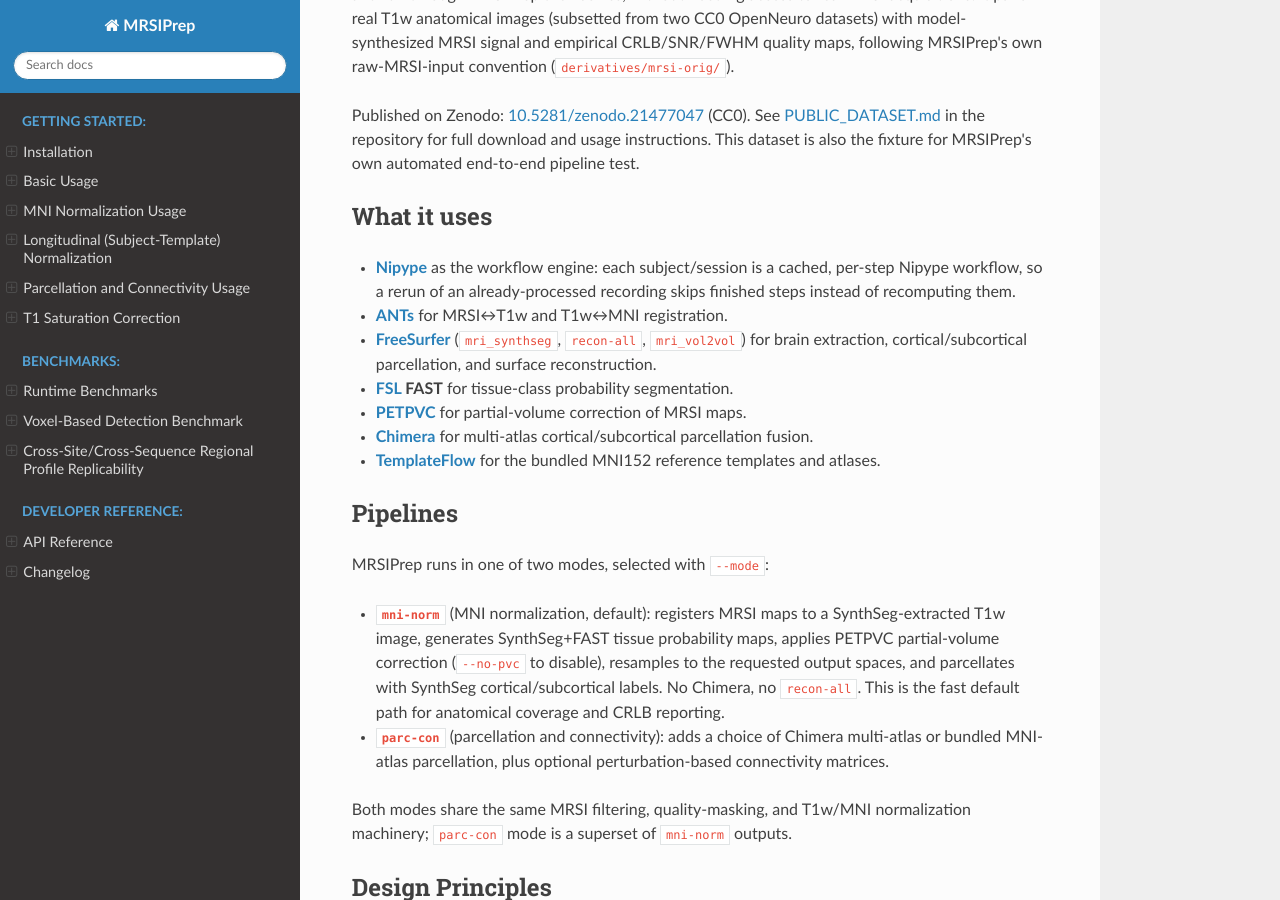
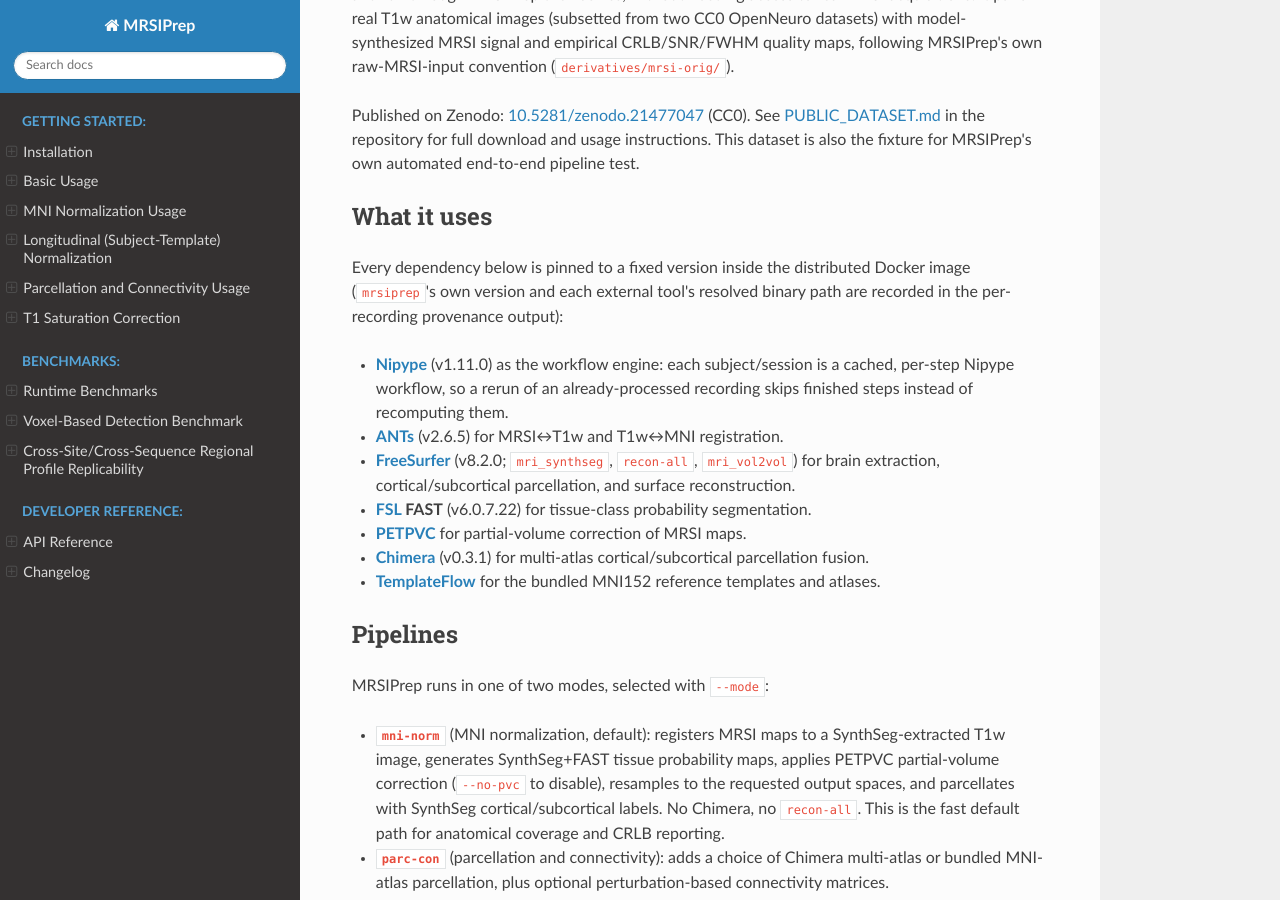
Before and after one commit to MRSI-Psychosis-UP/MRSIPrep, a Sphinx documentation site: the page built from docs/index.md, in a window 1280 px wide and 900 px high, scrolled down 1254 px. Built offline with Sphinx 7.4.7 and the Read the Docs theme 3.1.0, drawn with Linux system fonts in a browser that asks for light colours.

Commit message:
Add pinned dependency versions to the What it uses list
Verified directly from the built mrsiprep:cpu image (Dockerfile defaults
don't hardcode most of these -- FSL/FreeSurfer/PETPVC/Chimera come from
private/licensed archives supplied at build time): Nipype 1.11.0, ANTs
2.6.5, FreeSurfer 8.2.0, FSL 6.0.7.22, Chimera 0.3.1. PETPVC's version
could not be verified (no --version flag, not dpkg-tracked) so no number
is claimed for it. Matches the same versions now stated in the
manuscript's Code Availability section.

```diff
--- a/docs/index.md
+++ b/docs/index.md
@@ -56,16 +56,21 @@
 
 ## What it uses
 
-- **[Nipype](https://nipype.readthedocs.io/)** as the workflow engine: each
+Every dependency below is pinned to a fixed version inside the
+distributed Docker image (`mrsiprep`'s own version and each external
+tool's resolved binary path are recorded in the per-recording provenance
+output):
+
+- **[Nipype](https://nipype.readthedocs.io/)** (v1.11.0) as the workflow engine: each
   subject/session is a cached, per-step Nipype workflow, so a rerun of an
   already-processed recording skips finished steps instead of recomputing
   them.
-- **[ANTs](http://stnava.github.io/ANTs/)** for MRSI↔T1w and T1w↔MNI registration.
-- **[FreeSurfer](https://surfer.nmr.mgh.harvard.edu/)** (`mri_synthseg`, `recon-all`, `mri_vol2vol`) for brain
+- **[ANTs](http://stnava.github.io/ANTs/)** (v2.6.5) for MRSI↔T1w and T1w↔MNI registration.
+- **[FreeSurfer](https://surfer.nmr.mgh.harvard.edu/)** (v8.2.0; `mri_synthseg`, `recon-all`, `mri_vol2vol`) for brain
   extraction, cortical/subcortical parcellation, and surface reconstruction.
-- **[FSL](https://fsl.fmrib.ox.ac.uk/fsl/fslwiki) FAST** for tissue-class probability segmentation.
+- **[FSL](https://fsl.fmrib.ox.ac.uk/fsl/fslwiki) FAST** (v6.0.7.22) for tissue-class probability segmentation.
 - **[PETPVC](https://github.com/UCL/PETPVC)** for partial-volume correction of MRSI maps.
-- **[Chimera](https://github.com/connectomicslab/chimera)** for multi-atlas cortical/subcortical parcellation
+- **[Chimera](https://github.com/connectomicslab/chimera)** (v0.3.1) for multi-atlas cortical/subcortical parcellation
   fusion.
 - **[TemplateFlow](https://www.templateflow.org/)** for the bundled MNI152 reference templates and atlases.
 
```
